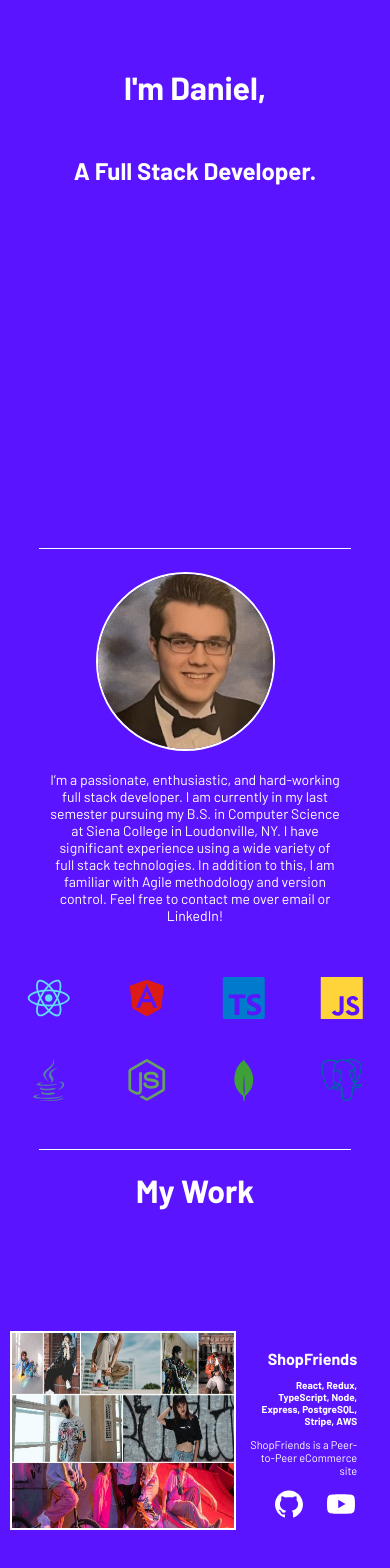
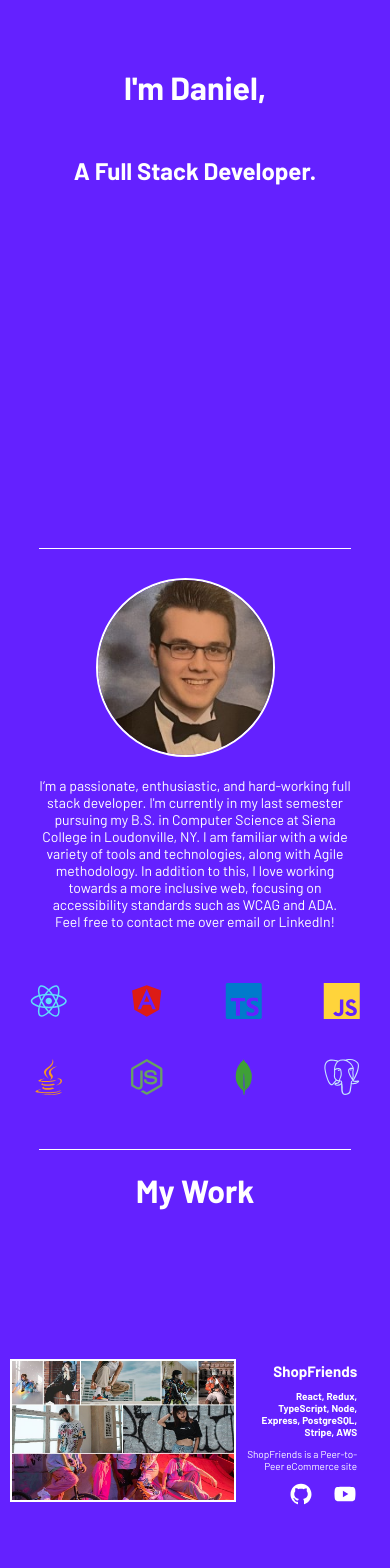
Before and after one commit to DanGraham23/PortfolioSite, a React (Create React App) app in the folder danielgraham/: page / in a window 390 px wide. Shown: the part 396-1964 px from the top of the page. Built offline with nearby package versions, Linux system fonts and the light colour scheme.

Commit message:
update bio and add responsiveness

```diff
--- a/danielgraham/src/Components/About/About.jsx
+++ b/danielgraham/src/Components/About/About.jsx
@@ -9,8 +9,7 @@ export default function About(){
         <div id="about" className='about-container'>
             <div className='bio-container'>
                 <img src={DanGraham} alt="daniel-graham" className='about-img' />
-                <p className='bio'>I’m a passionate, enthusiastic, and hard-working full stack developer. I am currently in my last semester pursuing my B.S. in Computer Science at Siena College in Loudonville, NY. I have significant experience using
-                a wide variety of full stack technologies. In addition to this, I am familiar with Agile methodology and version control. Feel free to contact me over email or LinkedIn!
+                <p className='bio'>I’m a passionate, enthusiastic, and hard-working full stack developer. I'm currently in my last semester pursuing my B.S. in Computer Science at Siena College in Loudonville, NY. I am familiar with a wide variety of tools and technologies, along with Agile methodology. In addition to this, I love working towards a more inclusive web, focusing on accessibility standards such as WCAG and ADA. Feel free to contact me over email or LinkedIn!
                  </p>
             </div>
             <div className='skills'>
@@ -18,10 +17,10 @@ export default function About(){
                 <FaAngular color='#dd1b16' className='skill' aria-label="angular"/>
                 <SiTypescript color='#007acc' className='skill' aria-label="typescript"/>
                 <SiJavascript color='#FFD43B' className='skill' aria-label="javascript"/>
-                <FaJava color='#5382a1' className='skill' aria-label="java"/>
+                <FaJava color='#f89820' className='skill' aria-label="java"/>
                 <FaNodeJs color='#68A063' className='skill' aria-label="node js"/>
                 <SiMongodb color='#3FA037' className='skill' aria-label="mongo db"/>
-                <SiPostgresql color='#0064a5' className='skill' aria-label="postgresql"/>
+                <SiPostgresql color='#c6e7fd' className='skill' aria-label="postgresql"/>
             </div>
         </div>
     )
--- a/danielgraham/src/Components/About/style.css
+++ b/danielgraham/src/Components/About/style.css
@@ -10,7 +10,7 @@
 }
 
 .bio-container{
-    width: 40%;
+    width: 43%;
     height: 250px;
     margin-bottom: 100px;
 }
@@ -46,26 +46,36 @@
 
 @media screen and (max-width: 1450px){
     .bio-container{
-        width: 50%;
+        width: 52%;
     }
 }
 
-@media screen and (max-width: 1150px){
+@media screen and (max-width: 1200px){
     .bio-container{
         width: 60%;
     }
 }
 
-@media screen and (max-width: 950px){
+@media screen and (max-width: 1024px){
+    .bio-container{
+        width: 68%;
+    }
+}
 
+@media screen and (max-width: 900px){
+    .bio-container{
+        width: 80%;
+    }
+}
+
+@media screen and (max-width: 768px){
     .bio-container{
         display: flex;
         flex-direction: column;
-        width: 75%;
+        width: 80%;
         height: 65%;
         align-items: center;
         justify-content: center;
-        font-size: 16px;
         gap: 20px;
         margin-bottom: 0px;
     }
@@ -73,15 +83,13 @@
     .about-img{
         width: 175px;
         height: 175px;
-        background-color: var(--primary-light-gray);
-        border-radius: 100%;
     }
 
     .bio{
         text-align: center;
         height: 50%;
         margin-top: 0;
-        font-size: 14px;
+        font-size: 16px;
     }
 
     .skills{
@@ -97,3 +105,27 @@
         text-align: center;
     }
 }
+
+@media screen and (max-width: 480px){
+
+    .bio{
+        font-size: 14px;
+    }
+
+    .skills{
+        font-size: 36px;
+    }
+
+}
+
+@media screen and (max-width: 340px){
+
+    .bio{
+        font-size: 13px;
+    }
+
+    .skills{
+        font-size: 30px;
+    }
+
+}
--- a/danielgraham/src/Components/Footer/Footer.jsx
+++ b/danielgraham/src/Components/Footer/Footer.jsx
@@ -8,7 +8,7 @@ export default function Footer(){
         <footer id="contact" className='footer-container'>
             <h2 className='footer-header'><span className='fname'>Daniel </span><span className='lname'>Graham</span></h2>
             <ul className='footer-socials'>
-                <li className='em'><a href='mailto:d20grah@siena.edu'
+                <li className='em'><a href='mailto:contact@dangraham.dev'
                 target='_blank'
                 rel="noopener noreferrer"><AiFillMail aria-label="email"/></a></li>
                 <li className='gh'><a href='https://github.com/DanGraham23'
--- a/danielgraham/src/Components/Projects/style.css
+++ b/danielgraham/src/Components/Projects/style.css
@@ -70,7 +70,7 @@
 
 .project-img{
     width: 50%;
-    height: 80%;
+    aspect-ratio: 16/10;
     border: 2px solid var(--primary-white);
 }
 
@@ -195,10 +195,6 @@
         width:  95%;
     }
 
-    .project-img{
-        height: 70%;
-    }
-
     .project-info-title{
         font-size: 22px;
     }
@@ -212,14 +208,36 @@
     }
 }
 
-@media screen and (max-width: 480px) {
+@media screen and (max-width: 560px) {
+
     .projects-container{
         height: 1200px;
     }
 
-    .project-img{
-        height: 65%;
+    .project-info-title{
+        font-size: 20px;
     }
+
+    .project-info-descr{
+        font-size: 12px;
+    }
+
+    .project-info-techs{
+        font-size: 11px;
+    }
+    .project-info-icon{
+        font-size: 24px;
+    }
+
+    .project-live-button{
+        width: 70px;
+        height: 30px;
+
+    }
+
+}
+
+@media screen and (max-width: 480px) {
 
     .project-right{
         height: 300px;
@@ -230,14 +248,54 @@
     }
 
     .project-info-title{
-        font-size: 16px;
+        font-size: 15px;
     }
 
     .project-info-descr{
-        font-size: 11px;
+        font-size: 10px;
     }
 
     .project-info-techs{
         font-size: 10px;
     }
+
+    .project-live-button{
+        width: 60px;
+        height: 30px;
+        font-size: 15px;
+    }
+
 }
+
+@media screen and (max-width: 380px) {
+
+    .projects-container{
+        height: 1000px;
+    }
+
+    .project-right{
+        height: 250px;
+    }
+
+    .project-left{
+        height: 250px;
+    }
+
+    .project-info-title{
+        font-size: 12px;
+    }
+
+    .project-info-descr{
+        font-size: 9px;
+    }
+
+    .project-info-techs{
+        font-size: 8px;
+    }
+
+    .project-live-button{
+        width: 50px;
+        height: 20px;
+        font-size: 12px;
+    }
+}
--- a/danielgraham/src/index.css
+++ b/danielgraham/src/index.css
@@ -18,7 +18,7 @@ code {
 
 :root{
   --primary-white: #ffffff;
-  --primary-blue: #5a14ff;
+  --primary-blue: #6421ff;
 }
 
 a{
```
Also changed, not shown: 1 other file (tests, documents, lock files or other folders).
